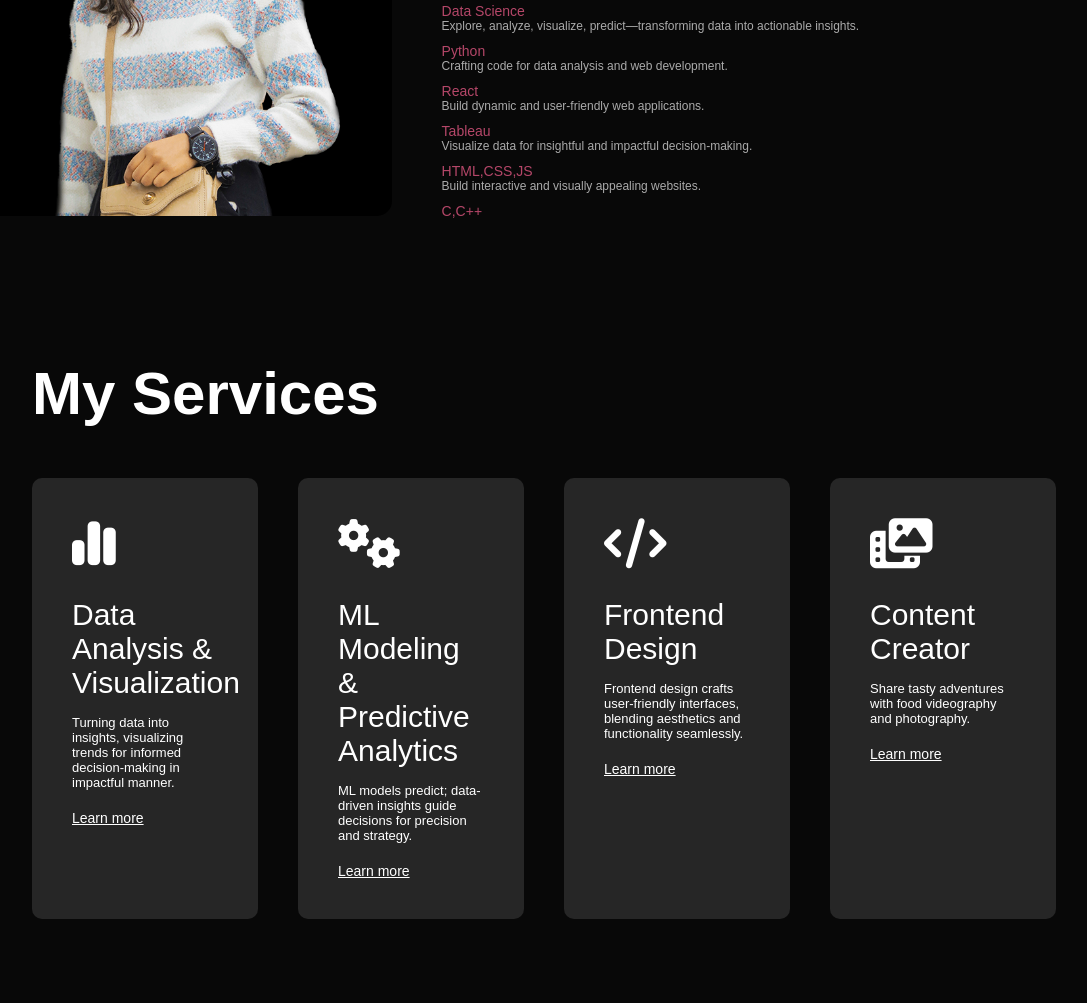
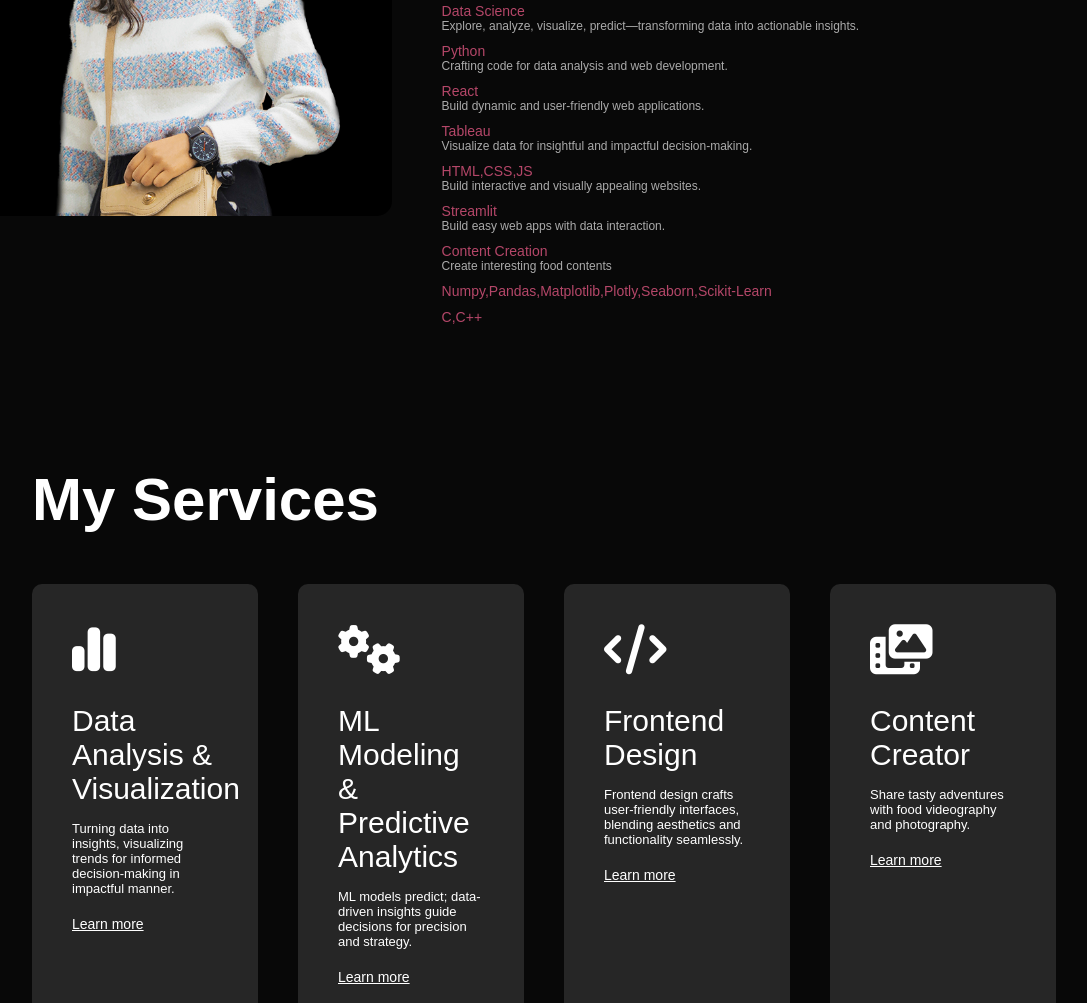
Before and after one commit to UshaSuwal/Portfolio, a plain HTML site: page index.html in a window 1280 px wide. Shown: the part 1256-2259 px from the top of the page, without its empty margins (96-1183 px from the left). Drawn offline with Linux system fonts and the light colour scheme.

Commit message:
skill added

```diff
--- a/index.html
+++ b/index.html
@@ -67,6 +67,9 @@
                         <li><span>React</span><br>Build dynamic and user-friendly web applications.</li>
                         <li><span>Tableau</span><br>Visualize data for insightful and impactful decision-making.</li>
                         <li><span>HTML,CSS,JS</span><br>Build interactive and visually appealing websites.</li>
+                        <li><span>Streamlit</span><br>Build easy web apps with data interaction.</li>
+                        <li><span>Content Creation</span><br>Create interesting food contents</li>
+                        <li><span>Numpy,Pandas,Matplotlib,Plotly,Seaborn,Scikit-Learn</span></li>
                         <li><span>C,C++</span></li>
                     </ul>
                 </div>
```
Also changed, not shown: 1 other file.
